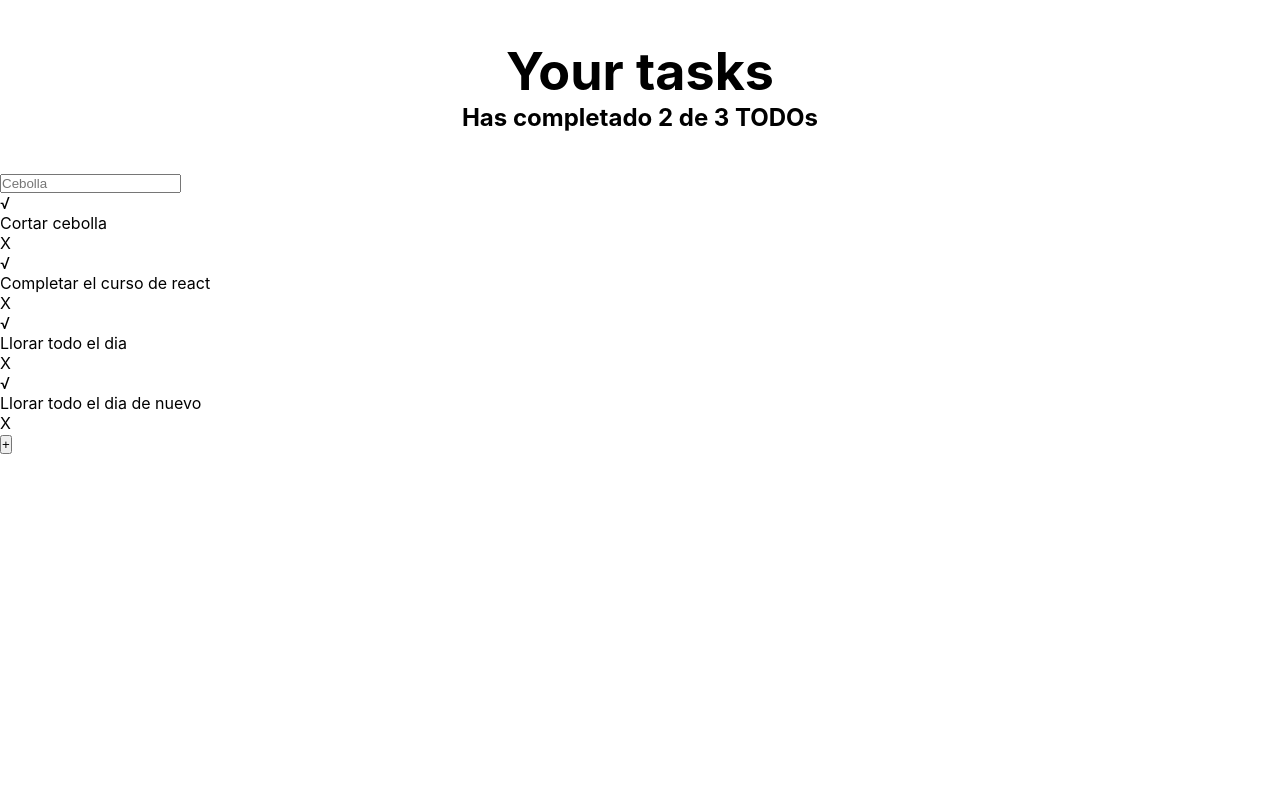
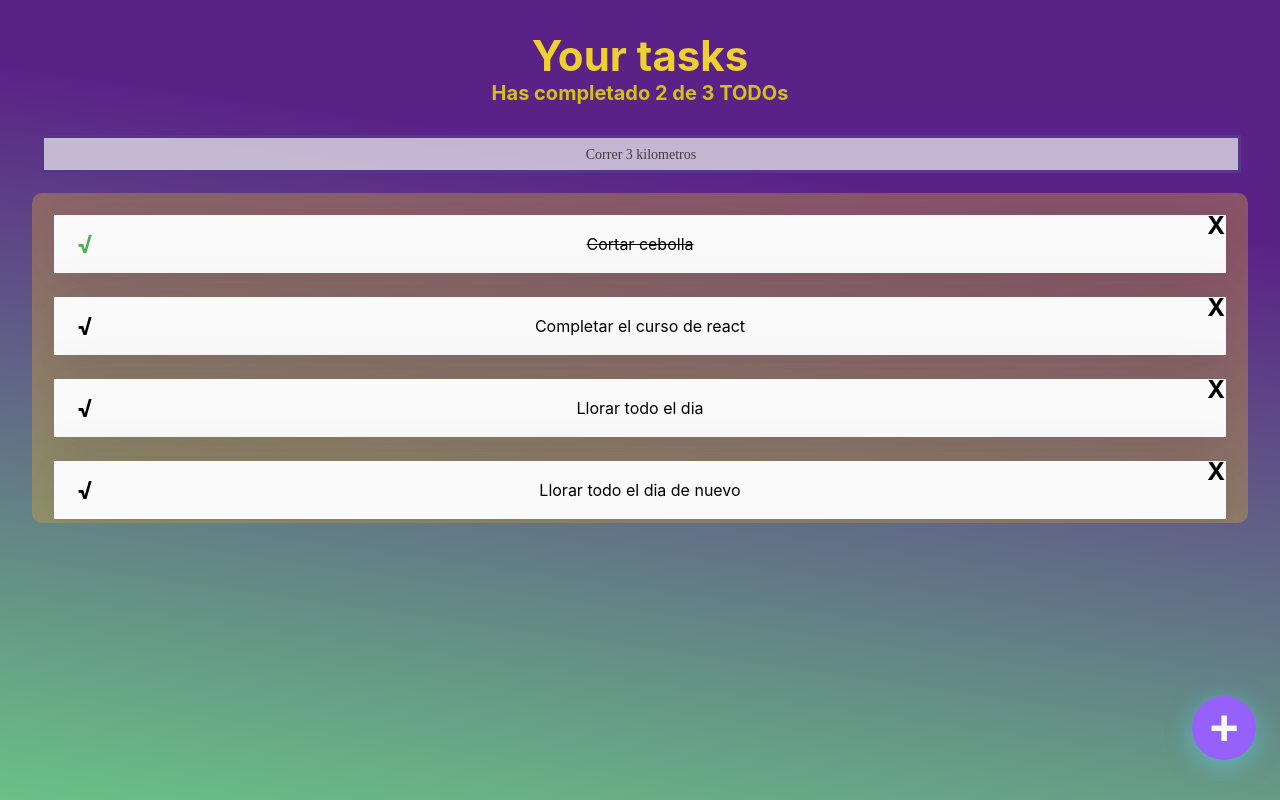
Before and after one commit to tomasleggire/TodoMachineEjemplo, a React (Create React App) app: page / in a window 1280 px wide. Built offline with nearby package versions, Linux system fonts and the light colour scheme.

Commit message:
Estilos terminados

```diff
--- a/src/App.js
+++ b/src/App.js
@@ -7,7 +7,7 @@ import { TodoItem } from "./TodoItem";
 import { CreateTodoButton } from "./CreateTodoButton";
 
 const todos = [
-  {text: "Cortar cebolla", completed: false},
+  {text: "Cortar cebolla", completed: true},
   {text: "Completar el curso de react", completed: false},
   {text: "Llorar todo el dia", completed: false},
   {text: "Llorar todo el dia de nuevo", completed: false}
--- /dev/null
+++ b/src/CreateTodoButton.css
@@ -0,0 +1,25 @@
+.CreateTodoButton {
+    background-color: #9661fa;
+    box-shadow: 0px 5px 25px rgba(97, 218, 250, 0.5);
+    border: none;
+    border-radius: 50%;
+    cursor: pointer;
+    font-size: 50px;
+    position: fixed;
+    bottom: 40px;
+    right: 24px;
+    font-weight: bold;
+    color: #FAFAFA;
+    display: flex;
+    justify-content: center;
+    align-items: center;
+    height: 64px;
+    width: 64px;
+
+    transform: rotate(0);
+    transition: .3s ease;
+  }
+
+  .CreateTodoButton:hover {
+    transform: rotate(224deg);
+  }
--- a/src/CreateTodoButton.js
+++ b/src/CreateTodoButton.js
@@ -1,8 +1,9 @@
 import React from "react";
+import "./CreateTodoButton.css";
 
 function CreateTodoButton(props) {
     return (
-        <button>+</button>
+        <button className="CreateTodoButton">+</button>
     )
 }
 
--- a/src/TodoCounter.css
+++ b/src/TodoCounter.css
@@ -3,11 +3,19 @@
     flex-direction: column;
     align-items: center;
     justify-content: center;
-    margin: 40px;
+    padding-top: 30px;
+    margin-bottom: 30px;
+
 }
 
 .CounterMain h1 {
-    font-size: 52px;
+    font-size: 42px;
+    color: rgb(238, 209, 46);
+}
+
+.CounterMain h2 {
+    color: rgb(212, 193, 21);
+    font-size: 20px;
 }
 
 .TodoCounter {
--- /dev/null
+++ b/src/TodoItem.css
@@ -0,0 +1,56 @@
+.TodoItem {
+    background-color: #FAFAFA;
+    position: relative;
+    display: flex;
+    justify-content: center;
+    align-items: center;
+    margin-top: 24px;
+    box-shadow: 0px 5px 50px rgba(32, 35, 41, 0.15);
+  }
+
+  .TodoItem:nth-child(1) {
+    margin-top: 0;
+  }
+
+  .TodoItem-p {
+    margin: 20px 0 20px 0px;
+    width: calc(100% - 120px);
+    font-size: 16px;
+    line-height: 18px;
+    font-weight: 400;
+    text-align: center;
+  }
+  .TodoItem-p--complete {
+    text-decoration: line-through;
+  }
+
+  .Icon {
+    cursor: pointer;
+    display: flex;
+    justify-content: center;
+    align-items: center;
+    height: 38px;
+    width: 38px;
+    font-size: 24px;
+    font-weight: bold;
+    border-radius: 50%;
+  }
+
+  .Icon-check {
+    position: absolute;
+    left: 12px;
+  }
+  .Icon-check--active {
+    color: #4caf50;
+  }
+
+  .Icon-delete {
+    position: absolute;
+    top: -0px;
+    right: 0;
+    height: 20px;
+    width: 20px;
+  }
+  .Icon-delete:hover {
+    color: red;
+  }
--- a/src/TodoItem.js
+++ b/src/TodoItem.js
@@ -1,10 +1,11 @@
 import react from "react";
+import "./TodoItem.css";
 
 function TodoItem(props) {
     return (
         <li className="TodoItem">
             <span className={`Icon Icon-check ${props.completed && 'Icon-check--active'}`}>√</span>
-            <p className={`TodoItem-p ${props.completed && 'TodoItem-p--completed'}`}>{props.text}</p>
+            <p className={`TodoItem-p ${props.completed && 'TodoItem-p--complete'}`}>{props.text}</p>
             <span className="Icon Icon-delete">X</span>
         </li>
     )
--- /dev/null
+++ b/src/TodoList.css
@@ -0,0 +1,13 @@
+ul {
+    text-align: center;
+    margin-top: 40px;
+    overflow: scroll;
+    background-color: rgba(224, 172, 59, 0.363);
+    max-height: 330px;
+    width: calc(100% - 64px);
+    margin: 0 auto;
+    margin-top: 20px;
+    padding: 22px;
+    list-style: none;
+    border-radius: 10px;
+}
--- a/src/TodoList.js
+++ b/src/TodoList.js
@@ -1,4 +1,5 @@
 import React, { Children } from "react";
+import "./TodoList.css"
 
 function TodoList(props) {
     return (
--- /dev/null
+++ b/src/TodoSearch.css
@@ -0,0 +1,19 @@
+input {
+    text-align: center;
+    margin: 0 41px;
+    width: calc(100% - 80px);
+    padding: 8px;
+    font-size: 14px;
+    border: 3px solid #56368b;
+    background-color: #d6d0e0da;
+}
+
+.TodoSearch::placeholder {
+    color: #3f3c3c;
+    font-family: 'Montserrat';
+    font-weight: 400;
+  }
+
+  .TodoSearch:focus {
+    outline-color: #d1b61f;
+  }
--- a/src/TodoSearch.js
+++ b/src/TodoSearch.js
@@ -1,8 +1,9 @@
 import React from "react";
+import "./TodoSearch.css";
 
 function TodoSearch() {
     return (
-        <input placeholder="Cebolla" />
+        <input placeholder="Correr 3 kilometros" className="TodoSearch"/>
     )
 }
 
--- a/src/index.css
+++ b/src/index.css
@@ -9,4 +9,9 @@ body {
     sans-serif;
   -webkit-font-smoothing: antialiased;
   -moz-osx-font-smoothing: grayscale;
+  background: rgb(89,187,120);
+  background: no-repeat -moz-linear-gradient(8deg, rgba(89,187,120,0.9023984593837535) 0%, rgba(90,34,135,1) 75%);
+  background: no-repeat -webkit-linear-gradient(8deg, rgba(89,187,120,0.9023984593837535) 0%, rgba(90,34,135,1) 75%);
+  background: no-repeat linear-gradient(8deg, rgba(89,187,120,0.9023984593837535) 0%, rgba(90,34,135,1) 75%);
+  height: 100vh;
 }
```
